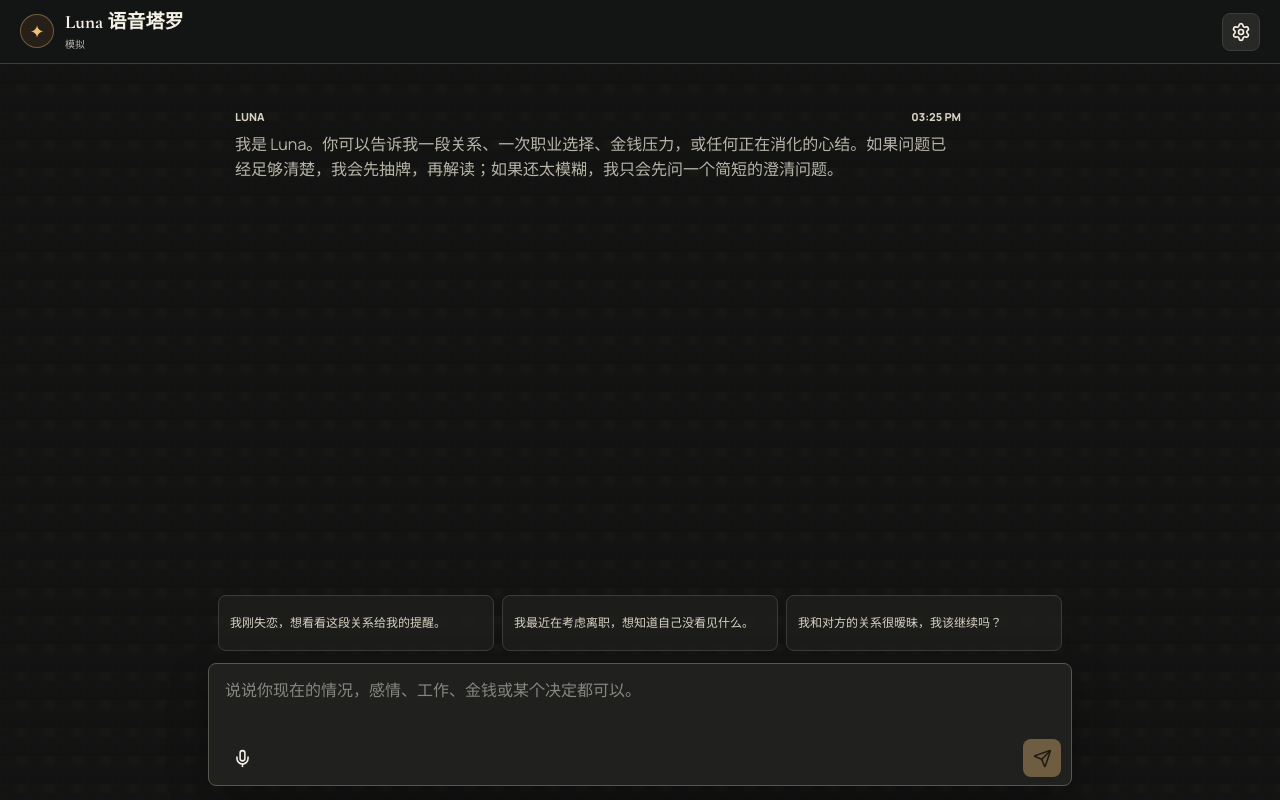
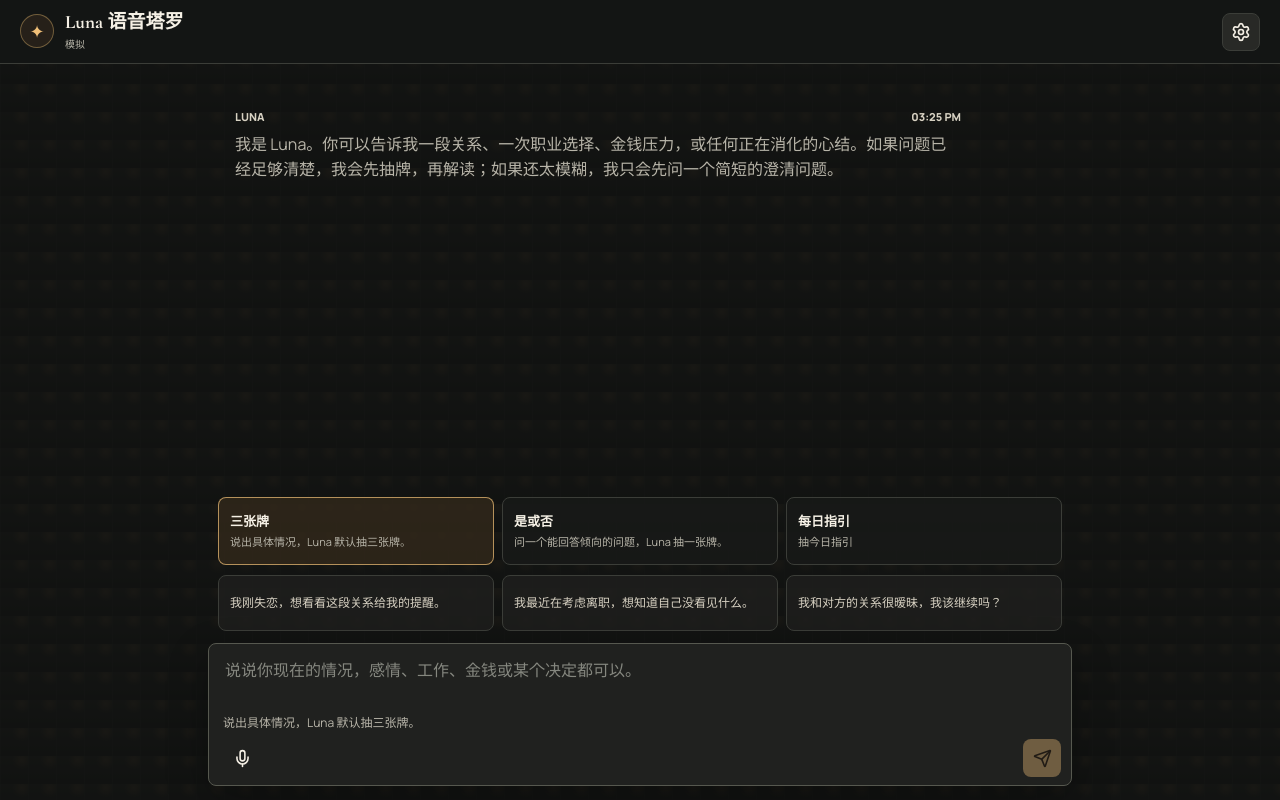
Before and after one commit to liuxianyi/tarot-voice-mvp, a Next.js app: page / in a window 1280 px wide. Built offline with nearby package versions, Linux system fonts and the light colour scheme.

Commit message:
Add tarot reading mode shortcuts

```diff
--- a/app/globals.css
+++ b/app/globals.css
@@ -1159,6 +1159,46 @@ code {
   color: var(--text);
 }
 
+.reading-modes {
+  display: grid;
+  grid-template-columns: repeat(3, minmax(0, 1fr));
+  gap: 8px;
+  padding: 0 10px 10px;
+}
+
+.reading-mode {
+  min-height: 68px;
+  border: 1px solid var(--border);
+  border-radius: 8px;
+  color: var(--muted);
+  background: rgba(24, 25, 24, 0.86);
+  padding: 10px 11px;
+  text-align: left;
+}
+
+.reading-mode strong,
+.reading-mode span {
+  display: block;
+}
+
+.reading-mode strong {
+  color: var(--text);
+  font-size: 13px;
+  font-weight: 900;
+}
+
+.reading-mode span {
+  margin-top: 5px;
+  font-size: 11px;
+  line-height: 1.35;
+}
+
+.reading-mode:hover,
+.reading-mode.active {
+  border-color: rgba(240, 191, 120, 0.7);
+  background: rgba(52, 42, 28, 0.78);
+}
+
 .chat-composer {
   flex: 0 0 auto;
   border: 1px solid var(--border-strong);
@@ -1187,6 +1227,13 @@ code {
 
 .chat-composer textarea::placeholder {
   color: #85877f;
+}
+
+.composer-hint {
+  margin: 0 0 8px;
+  color: var(--muted);
+  font-size: 12px;
+  line-height: 1.35;
 }
 
 .composer-toolbar {
@@ -1309,6 +1356,21 @@ code {
     padding: 0 2px 8px;
   }
 
+  .reading-modes {
+    grid-template-columns: repeat(3, minmax(0, 1fr));
+    gap: 6px;
+    padding: 0 2px 8px;
+  }
+
+  .reading-mode {
+    min-height: 54px;
+    padding: 8px;
+  }
+
+  .reading-mode span {
+    display: none;
+  }
+
   .starter-prompts button:nth-child(n + 3) {
     display: none;
   }
--- a/components/tarot-voice-app.tsx
+++ b/components/tarot-voice-app.tsx
@@ -8,6 +8,7 @@ import type {
   DrawnSpread,
   LanguageStyle,
   MessageSource,
+  ReadingMode,
   SpreadType,
   TarotChatMessage,
   TarotTurnResponse,
@@ -23,6 +24,15 @@ const uiText = {
     intro:
       "我是 Luna。你可以告诉我一段关系、一次职业选择、金钱压力，或任何正在消化的心结。如果问题已经足够清楚，我会先抽牌，再解读；如果还太模糊，我只会先问一个简短的澄清问题。",
     quickPrompts: ["我刚失恋，想看看这段关系给我的提醒。", "我最近在考虑离职，想知道自己没看见什么。", "我和对方的关系很暧昧，我该继续吗？", "我对钱和未来很焦虑，下一步该怎么走？"],
+    readingModesLabel: "占卜形式",
+    classicMode: "三张牌",
+    yesNoMode: "是或否",
+    dailyMode: "每日指引",
+    classicHint: "说出具体情况，Luna 默认抽三张牌。",
+    yesNoHint: "问一个能回答倾向的问题，Luna 抽一张牌。",
+    dailyHint: "不用输入问题，抽今天的一张指引。",
+    dailyQuestion: "请为我抽一张今天的塔罗指引牌，看看我今天最需要留意什么，以及可以采取的一个行动。",
+    dailyButton: "抽今日指引",
     eyebrow: "Luna 会先抽牌，再解读",
     title: "Luna 语音塔罗",
     spread: "牌阵",
@@ -90,6 +100,15 @@ const uiText = {
       "What am I not seeing about my money stress?",
       "What is the next clean step for my side project?"
     ],
+    readingModesLabel: "Reading type",
+    classicMode: "Three cards",
+    yesNoMode: "Yes or No",
+    dailyMode: "Daily guide",
+    classicHint: "Describe a specific situation. Luna draws three cards by default.",
+    yesNoHint: "Ask one question with a clear leaning. Luna draws one card.",
+    dailyHint: "No typing needed. Draw one card for today.",
+    dailyQuestion: "Please draw one tarot card as my guidance for today. Show what I most need to notice today and one action I can take.",
+    dailyButton: "Draw today",
     eyebrow: "Luna reads after the cards are drawn",
     title: "Luna Voice Tarot",
     spread: "Spread",
@@ -169,6 +188,10 @@ function createMessage(role: "user" | "assistant", content: string, source?: Mes
     cards: cards || null,
     createdAt: new Date().toISOString()
   } satisfies TarotChatMessage;
+}
+
+function spreadForMode(mode: ReadingMode, fallback: SpreadType): SpreadType {
+  return mode === "classic" ? fallback : "single-card";
 }
 
 function formatTime(iso: string) {
@@ -445,6 +468,7 @@ export function TarotVoiceApp() {
   const [language, setLanguage] = useState<LanguageStyle>("zh");
   const [messages, setMessages] = useState<TarotChatMessage[]>([createIntroMessage("zh")]);
   const [draft, setDraft] = useState("");
+  const [readingMode, setReadingMode] = useState<ReadingMode>("classic");
   const [spreadType, setSpreadType] = useState<SpreadType>("three-card");
   const [tone, setTone] = useState<ToneStyle>("soft");
   const [ttsMode, setTtsMode] = useState<"browser" | "openai">("browser");
@@ -466,6 +490,8 @@ export function TarotVoiceApp() {
   const listRef = useRef<HTMLDivElement | null>(null);
   const t = uiText[language];
   const quickPrompts = t.quickPrompts as string[];
+  const selectedModeHint =
+    readingMode === "yes-no" ? (t.yesNoHint as string) : readingMode === "daily" ? (t.dailyHint as string) : (t.classicHint as string);
 
   useEffect(() => {
     messagesRef.current = messages;
@@ -597,7 +623,7 @@ export function TarotVoiceApp() {
     window.speechSynthesis.speak(utterance);
   }
 
-  async function submitTurn(rawText: string, source: MessageSource) {
+  async function submitTurn(rawText: string, source: MessageSource, requestedMode: ReadingMode = readingMode) {
     const text = rawText.trim();
 
     if (!text || isThinking) {
@@ -623,7 +649,7 @@ export function TarotVoiceApp() {
         body: JSON.stringify({
           history: messagesRef.current,
           userMessage: text,
-          spreadType,
+          spreadType: spreadForMode(requestedMode, spreadType),
           tone,
           language,
           channel: source === "voice" ? "web-voice" : "web-text"
@@ -724,6 +750,16 @@ export function TarotVoiceApp() {
     setMessages((current) => (current.length === 1 && current[0].id === "intro" ? [createIntroMessage(nextLanguage)] : current));
   }
 
+  function changeReadingMode(nextMode: ReadingMode) {
+    setReadingMode(nextMode);
+
+    if (nextMode === "classic") {
+      setSpreadType("three-card");
+    } else {
+      setSpreadType("single-card");
+    }
+  }
+
   return (
     <main className="chat-page">
       <header className="chat-header">
@@ -770,7 +806,38 @@ export function TarotVoiceApp() {
           ) : null}
         </div>
 
-        {messages.length <= 1 ? (
+        <div className="reading-modes" aria-label={t.readingModesLabel as string}>
+          <button
+            className={readingMode === "classic" ? "reading-mode active" : "reading-mode"}
+            onClick={() => changeReadingMode("classic")}
+            type="button"
+          >
+            <strong>{t.classicMode}</strong>
+            <span>{t.classicHint}</span>
+          </button>
+          <button
+            className={readingMode === "yes-no" ? "reading-mode active" : "reading-mode"}
+            onClick={() => changeReadingMode("yes-no")}
+            type="button"
+          >
+            <strong>{t.yesNoMode}</strong>
+            <span>{t.yesNoHint}</span>
+          </button>
+          <button
+            className={readingMode === "daily" ? "reading-mode active" : "reading-mode"}
+            disabled={isThinking}
+            onClick={() => {
+              changeReadingMode("daily");
+              void submitTurn(t.dailyQuestion as string, "text", "daily");
+            }}
+            type="button"
+          >
+            <strong>{t.dailyMode}</strong>
+            <span>{t.dailyButton}</span>
+          </button>
+        </div>
+
+        {messages.length <= 1 && readingMode !== "daily" ? (
           <div className="starter-prompts" aria-label={t.quickPromptsLabel as string}>
             {quickPrompts.slice(0, 3).map((prompt) => (
               <button key={prompt} onClick={() => setDraft(prompt)} type="button">{prompt}</button>
@@ -794,10 +861,11 @@ export function TarotVoiceApp() {
                 }
               }
             }}
-            placeholder={t.questionPlaceholder as string}
+            placeholder={readingMode === "daily" ? (t.dailyQuestion as string) : (t.questionPlaceholder as string)}
             rows={2}
             value={draft}
           />
+          <p className="composer-hint">{selectedModeHint}</p>
           <div className="composer-toolbar">
             <button
               aria-label={t.speak as string}
@@ -812,9 +880,10 @@ export function TarotVoiceApp() {
             <button
               aria-label={t.send as string}
               className="send-button"
-              disabled={!draft.trim() || isThinking}
+              disabled={(!draft.trim() && readingMode !== "daily") || isThinking}
               onClick={() => {
-                void submitTurn(draft, "text");
+                const text = readingMode === "daily" && !draft.trim() ? (t.dailyQuestion as string) : draft;
+                void submitTurn(text, "text", readingMode);
                 setDraft("");
               }}
               title={t.send as string}
@@ -844,14 +913,20 @@ export function TarotVoiceApp() {
             <div className="toggle-row">
               <button
                 className={spreadType === "three-card" ? "toggle-button active" : "toggle-button"}
-                onClick={() => setSpreadType("three-card")}
+                onClick={() => {
+                  setReadingMode("classic");
+                  setSpreadType("three-card");
+                }}
                 type="button"
               >
                 {t.threeCards}
               </button>
               <button
                 className={spreadType === "single-card" ? "toggle-button active" : "toggle-button"}
-                onClick={() => setSpreadType("single-card")}
+                onClick={() => {
+                  setReadingMode("classic");
+                  setSpreadType("single-card");
+                }}
                 type="button"
               >
                 {t.singleCard}
--- a/lib/tarot.ts
+++ b/lib/tarot.ts
@@ -539,6 +539,13 @@ const reflectiveKeywords = [
   "要不要",
   "对象",
   "未来",
+  "今日",
+  "今天",
+  "每日",
+  "指引",
+  "是否",
+  "yes",
+  "no",
   "焦虑",
   "压力",
   "项目",
--- a/lib/types.ts
+++ b/lib/types.ts
@@ -3,6 +3,7 @@ export type ToneStyle = "soft" | "direct";
 export type MessageSource = "text" | "voice";
 export type ModeKind = "live" | "mock";
 export type LanguageStyle = "zh" | "en";
+export type ReadingMode = "classic" | "yes-no" | "daily";
 
 export interface DrawnCard {
   id: string;
```
